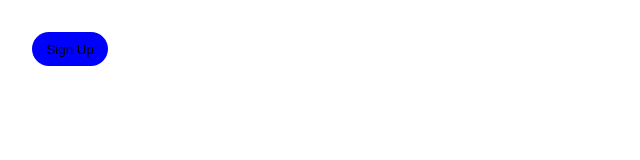
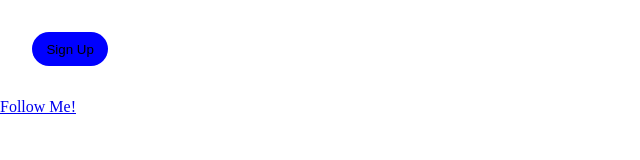
Before and after one commit to ElhamMossini/Popup-From, a plain HTML site: page index.html in a window 1280 px wide. Shown: the whole page, without its empty margins (0-640 px from the left). Drawn offline with Linux system fonts and the light colour scheme.

Commit message:
Update index.html
I add my GitHub link to the HTML page.

```diff
--- a/index.html
+++ b/index.html
@@ -15,6 +15,8 @@
     <header>
         <button class="signup_button">Sign Up</button>
     </header>
+
+    <a href="https://wwww.github.com/ElhamMossini">Follow Me!</a>
 
     <div class="container">
         <form action="" class="signup_form">
```
